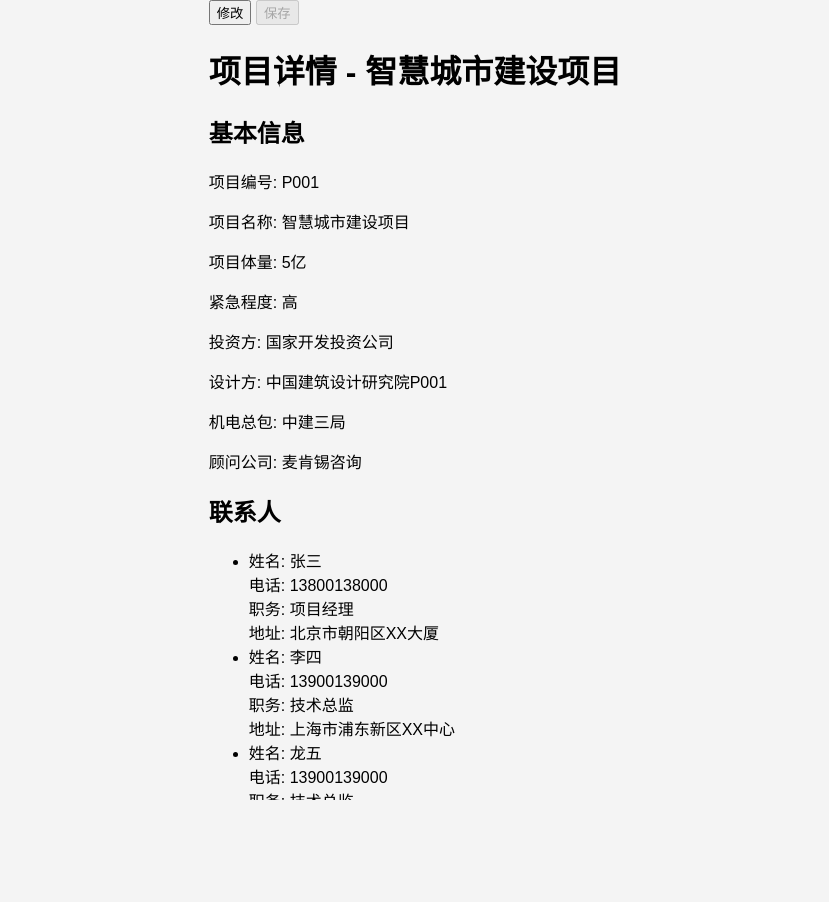
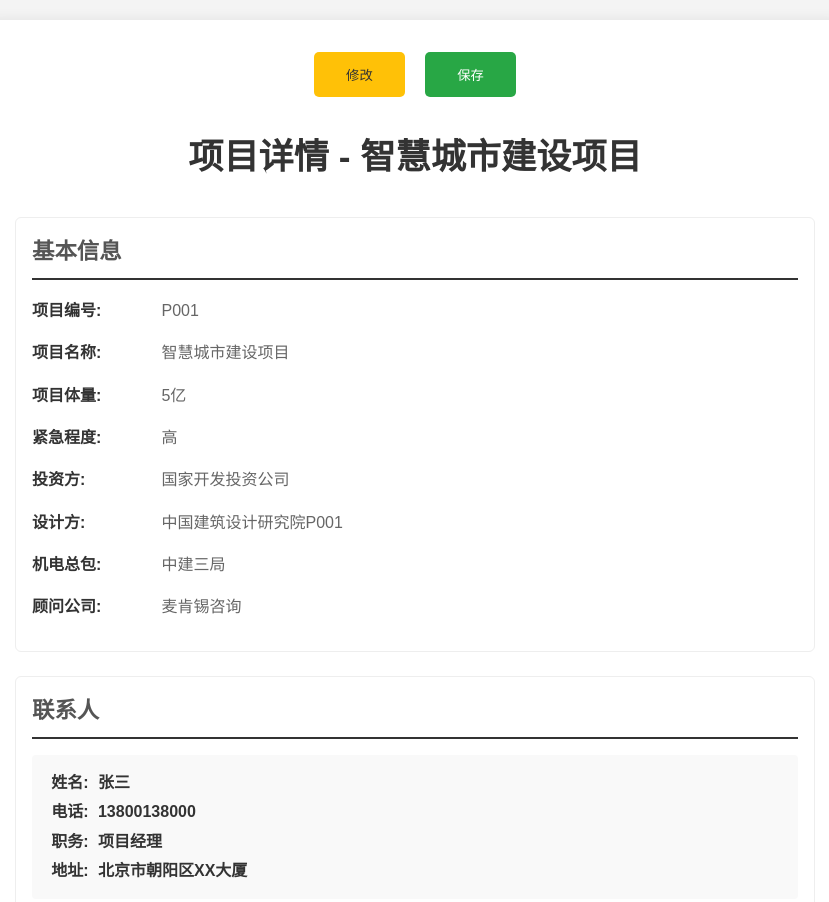
Before and after one commit to drakescommander/drakes.github.io, a plain HTML site: page project1.html in a window 1280 px wide. Shown: the top 902 px of the page, without its empty margins (225-1054 px from the left). Before the commit the page ends 800 px from the top, so only its background shows below. Drawn offline with Linux system fonts and the light colour scheme.

Commit message:
Update project.css

```diff
--- a/project.css
+++ b/project.css
@@ -2,66 +2,165 @@
     font-family: Arial, sans-serif;
     background-color: #f4f4f4;
     margin: 0;
-    padding: 0;
-    display: flex;
-    flex-direction: column;
-    align-items: center;
-    justify-content: center;
-    height: 100vh;
+    padding: 20px;
+}
+/* 添加以下样式 */
+.fixed-label {
+    font-weight: bold;
+    color: #333;
+    display: inline-block;
+    min-width: 120px;
+    user-select: none;
 }
 
-.search-container {
-    width: 80%;
-    max-width: 600px; /* 调整搜索框最大宽度为合理值 */
-    position: relative;
+.editable-content {
+    display: inline-block;
+    padding: 2px 5px;
+    border-radius: 3px;
+    transition: all 0.2s ease;
 }
 
-#searchInput {
-    width: 100%;
-    padding: 10px;
-    font-size: 16px;
-    border: 1px solid #ccc;
-    border-radius: 5px;
+.editing-mode {
+    background-color: #fff3d6 !important;
+    border: 1px dashed #ffc107 !important;
+    padding: 5px 8px !important;
 }
 
-#results {
-    list-style-type: none;
-    padding: 0;
-    margin: 0;
-    border: 1px solid #ccc;
-    border-top: none;
-    border-radius: 0 0 5px 5px;
-    max-height: 200px;
-    overflow-y: auto;
-    position: absolute;
-    width: 100%;
-    background-color: white;
-    display: none;
+.action-buttons {
+    text-align: center;
+    margin-bottom: 2rem;
 }
 
-#results li {
-    padding: 10px;
+.edit-btn, .save-btn {
+    padding: 0.8rem 2rem;
+    border: none;
+    border-radius: 5px;
     cursor: pointer;
+    transition: all 0.3s ease;
 }
 
-#results li:hover {
-    background-color: #f0f0f0;
+.edit-btn {
+    background-color: #ffc107;
+    color: #333;
 }
 
-.header-image {
-    width: 300px;
-    height: 200px;
-    object-fit: contain;
-    position: absolute;
-    top: 20px;
-    left: 50%;
-    transform: translateX(-50%);
-    margin-bottom: 0;
-    z-index: 10; /* 确保图片在最上层 */
+.save-btn {
+    background-color: #28a745;
+    color: white;
+    margin-left: 1rem;
 }
 
+/* 保持原有其他样式不变... */
 .container {
-    min-height: 100vh;
-    height: 100vh;
-    overflow: hidden;
+    max-width: 800px;
+    margin: 0 auto;
+    background-color: #fff;
+    padding: 20px;
+    border-radius: 8px;
+    box-shadow: 0 0 10px rgba(0, 0, 0, 0.1);
 }
+    :root {
+        --primary-bg: #f4f4f4;
+        --container-bg: #fff;
+        --text-dark: #333;
+        --text-medium: #555;
+        --accent-color: #007BFF;
+        --hover-accent: #0056b3;
+        --item-bg: #f9f9f9;
+    }
+
+    body {
+        font-family: Arial, sans-serif;
+        background-color: var(--primary-bg);
+        margin: 0;
+        padding: 20px;
+        line-height: 1.6;
+    }
+
+    .container {
+        max-width: 800px;
+        margin: 0 auto;
+        background-color: var(--container-bg);
+        padding: 2rem;
+        border-radius: 8px;
+        box-shadow: 0 2px 15px rgba(0, 0, 0, 0.1);
+    }
+
+    h1 {
+        text-align: center;
+        color: var(--text-dark);
+        margin-bottom: 2rem;
+        font-size: 2.2rem;
+    }
+
+    .section {
+        margin-bottom: 1.5rem;
+        padding: 1rem;
+        background: var(--container-bg);
+        border: 1px solid #eee;
+        border-radius: 6px;
+    }
+
+    .section h2 {
+        border-bottom: 2px solid var(--text-dark);
+        padding-bottom: 0.5rem;
+        color: var(--text-medium);
+        margin: 0 0 1rem;
+        font-size: 1.4rem;
+    }
+
+    .section p,
+    .section ul {
+        margin: 0.8rem 0;
+        color: #666;
+    }
+
+    .section ul {
+        list-style: none;
+        padding: 0;
+    }
+
+    .section li {
+        background: var(--item-bg);
+        padding: 0.8rem 1.2rem;
+        margin: 0.5rem 0;
+        border-radius: 4px;
+        transition: transform 0.2s ease;
+    }
+
+    .section li:hover {
+        transform: translateX(5px);
+    }
+
+    .back-button {
+        display: inline-block;
+        text-align: center;
+        margin: 2rem auto 0;
+        padding: 0.8rem 2rem;
+        border-radius: 5px;
+        text-decoration: none;
+        color: #fff;
+        background-color: var(--accent-color);
+        transition: all 0.3s ease;
+        width: fit-content;
+    }
+
+    .back-button:hover {
+        background-color: var(--hover-accent);
+        box-shadow: 0 2px 8px rgba(0, 0, 0, 0.15);
+    }
+
+    @media (max-width: 768px) {
+        .container {
+            padding: 1rem;
+            margin: 10px;
+        }
+
+        h1 {
+            font-size: 1.8rem;
+        }
+
+        .section {
+            padding: 0.8rem;
+        }
+    }
```
